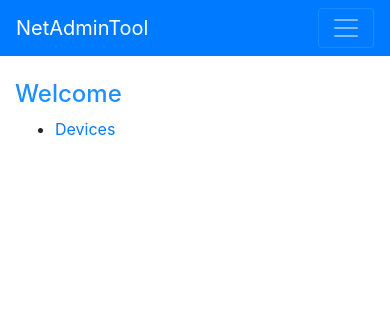
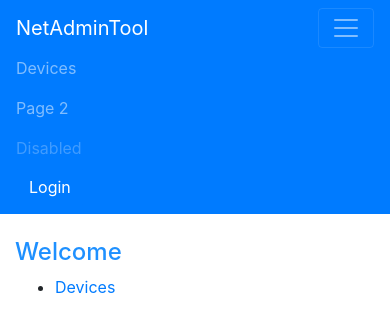
Before and after one commit to bdrakester/netadmintool, a Flask app: page / in a window 390 px wide, after a click that opens the changed part. Shown: the top 332 px of the page. Run offline with Flask 2, Linux system fonts and the light colour scheme; parts of the project's set-up code (start-up, migrations or seed data) failed here and were passed over; some libraries are stand-ins or nearby versions.

Commit message:
Working on issue #4.  Added Login button to navbar, and login modal.

```diff
--- a/app/app.py
+++ b/app/app.py
@@ -76,6 +76,9 @@ def add_device():
 
     return render_template('add.html')
 
+@app.route('/login', methods=['POST'])
+def login():
+    return redirect(url_for('index'))
 
 if __name__ == '__main__':
     app.run(host='0.0.0.0', port=5002, debug=True)
--- a/app/templates/layout.html
+++ b/app/templates/layout.html
@@ -22,9 +22,9 @@
       </button>
       <div class="collapse navbar-collapse" id="navbarNav">
         <ul class="navbar-nav">
-          <li class="nav-item active">
+          <!--<li class="nav-item active">
             <a class="nav-link" href="{{ url_for('index') }}">Home <span class="sr-only">(current)</span></a>
-          </li>
+          </li>-->
           <li class="nav-item">
             <a class="nav-link" href="{{ url_for('devices') }}">Devices</a>
           </li>
@@ -35,12 +35,54 @@
             <a class="nav-link disabled" href="#">Disabled</a>
           </li>
         </ul>
+        <ul class="navbar-nav ml-auto">
+          <li class="nav-item">
+            <button type="button" class="btn btn-primary" data-toggle="modal" data-target="#loginModal">
+              Login
+            </button>
+          </li>
+        </ul>
+
       </div>
     </nav>
     <br>
 
+    <div class="modal fade" id="loginModal" tabindex="-1" role="dialog" aria-labelledby="loginModalLabel" aria-hidden="true">
+      <div class="modal-dialog" role="document">
+        <div class="modal-content">
+          <div class="modal-header">
+            <h5 class="modal-title" id="loginModalLabel">Login</h5>
+            <button type="button" class="close" data-dismiss="modal" aria-label="Close">
+              <span aria-hidden="true">&times;</span>
+            </button>
+          </div>
+          <div class="modal-body">
+            <form action="{{ url_for('login') }}" method="POST">
+              <div class="form-group row required">
+                <label for="username" class="col-form-label col-md-2">Username</label>
+                <div class="col-md-4">
+                  <input type="text" class="form-control" id="username" name="username" required>
+                </div>
+              </div>
+              <div class="form-group row required">
+                <label for="password" class="col-form-label col-md-2">Password</label>
+                <div class="col-md-4">
+                  <input type="text" class="form-control" id="password" name="password" required>
+                </div>
+              </div>
+          </div>
+          <div class="modal-footer">
+            <button type="button" class="btn btn-secondary" data-dismiss="modal">Cancel</button>
+            <button type="submit" class="btn btn-primary">Login</button>
+          </div>
+        </div>
+      </div>
+    </div>
+
       {% block body %}
       {% endblock %}
-
+    <script src="https://code.jquery.com/jquery-3.3.1.slim.min.js" integrity="sha384-q8i/X+965DzO0rT7abK41JStQIAqVgRVzpbzo5smXKp4YfRvH+8abtTE1Pi6jizo" crossorigin="anonymous"></script>
+    <script src="https://cdnjs.cloudflare.com/ajax/libs/popper.js/1.14.3/umd/popper.min.js" integrity="sha384-ZMP7rVo3mIykV+2+9J3UJ46jBk0WLaUAdn689aCwoqbBJiSnjAK/l8WvCWPIPm49" crossorigin="anonymous"></script>
+    <script src="https://stackpath.bootstrapcdn.com/bootstrap/4.1.3/js/bootstrap.min.js" integrity="sha384-ChfqqxuZUCnJSK3+MXmPNIyE6ZbWh2IMqE241rYiqJxyMiZ6OW/JmZQ5stwEULTy" crossorigin="anonymous"></script>
   </body>
 </html>
```
Also changed, not shown: app/templates/device.html (+4 -3 lines).
